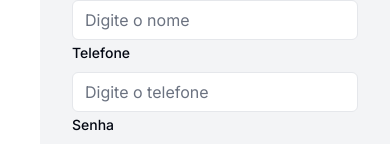
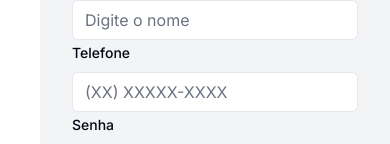
Before and after one commit to project-perfex/web, a Next.js app: page /users/1 in a window 390 px wide. Shown: the part 217-361 px from the top of the page. Built offline with nearby package versions, Linux system fonts and the light colour scheme; no server answers.

Commit message:
feat: Add input phone custom component

```diff
--- a/src/app/(routes)/users/[userId]/components/user-form/index.tsx
+++ b/src/app/(routes)/users/[userId]/components/user-form/index.tsx
@@ -9,6 +9,8 @@ import toast from 'react-hot-toast'
 import { zodResolver } from '@hookform/resolvers/zod'
 
 import { Edit, PlusCircle, XCircle } from 'lucide-react'
+
+import bcrypt from 'bcryptjs'
 
 import { Button } from '@/components/ui/button'
 import { Separator } from '@/components/ui/separator'
@@ -27,7 +29,6 @@ import { formSchema, UserFormValues } from '@/modules/users/schemas/user'
 
 import { Users } from '@/modules/users/types/users'
 
-import api from '@/lib/axios'
 import {
   Select,
   SelectContent,
@@ -35,6 +36,9 @@ import {
   SelectTrigger,
   SelectValue
 } from '@/components/ui/select'
+
+import { addUser, updateUser } from '@/modules/users/services/users'
+import { PhoneInput } from '@/components/phone-input'
 
 interface UserFormProps {
   initialData: Users | null
@@ -73,10 +77,12 @@ export const UserForm = ({ initialData }: UserFormProps) => {
   const onSubmit = async (data: UserFormValues) => {
     try {
       setLoading(true)
+      const hashedPassword = await bcrypt.hash(data.password, 10)
+      const userSave = { ...data, password: hashedPassword }
       if (initialData) {
-        await api.put(`/users/${params.userId}`, data)
+        await updateUser(`${params.userId}`, userSave)
       } else {
-        await api.post(`/users`, data)
+        await addUser(userSave)
       }
       router.refresh()
       router.push(`/users`)
@@ -142,11 +148,7 @@ export const UserForm = ({ initialData }: UserFormProps) => {
                 <FormItem>
                   <FormLabel>Telefone</FormLabel>
                   <FormControl>
-                    <Input
-                      disabled={loading}
-                      placeholder="Digite o telefone"
-                      {...field}
-                    />
+                    <PhoneInput disabled={loading} {...field} />
                   </FormControl>
                   <FormMessage />
                 </FormItem>
@@ -186,8 +188,9 @@ export const UserForm = ({ initialData }: UserFormProps) => {
                       <SelectValue placeholder="Selecione o tipo" />
                     </SelectTrigger>
                     <SelectContent>
-                      <SelectItem value="ADMIN">ADMIN</SelectItem>
+                      <SelectItem value="ADMIN">Administrador</SelectItem>
                       <SelectItem value="USER">Usuário</SelectItem>
+                      <SelectItem value="MODERATOR">Moderador</SelectItem>
                     </SelectContent>
                   </Select>
                   <FormMessage />
--- a/src/app/layout.tsx
+++ b/src/app/layout.tsx
@@ -3,6 +3,7 @@ import type { Metadata } from 'next'
 import { Inter } from 'next/font/google'
 
 import './globals.css'
+import ToasterProvider from '@/providers/toast-provider'
 
 const font = Inter({ subsets: ['latin'] })
 
@@ -18,7 +19,10 @@ export default function RootLayout({
 }>) {
   return (
     <html lang="en">
-      <body className={font.className}>{children}</body>
+      <body className={font.className}>
+        <ToasterProvider />
+        {children}
+      </body>
     </html>
   )
 }
--- /dev/null
+++ b/src/components/phone-input/index.tsx
@@ -0,0 +1,36 @@
+import InputMask from 'react-input-mask'
+
+import { Input } from '../ui/input'
+
+interface PhoneInputProps {
+  onChange: (event: React.ChangeEvent<HTMLInputElement>) => void
+  onBlur: () => void
+  value: string
+  disabled: boolean
+  name: string
+  ref: React.RefCallback<HTMLInputElement>
+}
+
+export const PhoneInput = ({
+  onChange,
+  onBlur,
+  value,
+  disabled,
+  name,
+  ref
+}: PhoneInputProps) => {
+  return (
+    <InputMask
+      mask="(99) 99999-9999"
+      placeholder="(XX) XXXXX-XXXX"
+      onChange={onChange}
+      onBlur={onBlur}
+      value={value}
+      disabled={disabled}
+    >
+      {(inputProps: React.InputHTMLAttributes<HTMLInputElement>) => (
+        <Input {...inputProps} type="tel" name={name} ref={ref} />
+      )}
+    </InputMask>
+  )
+}
--- a/src/lib/utils.ts
+++ b/src/lib/utils.ts
@@ -4,3 +4,8 @@ import { twMerge } from 'tailwind-merge'
 export function cn(...inputs: ClassValue[]) {
   return twMerge(clsx(inputs))
 }
+
+export const maskValue = (value: string): string => {
+  // Exemplo de máscara para número de telefone (formato: (XX) XXXX-XXXX)
+  return value.replace(/(\d{2})(\d{4})(\d{4})/, '($1) $2-$3')
+}
```
